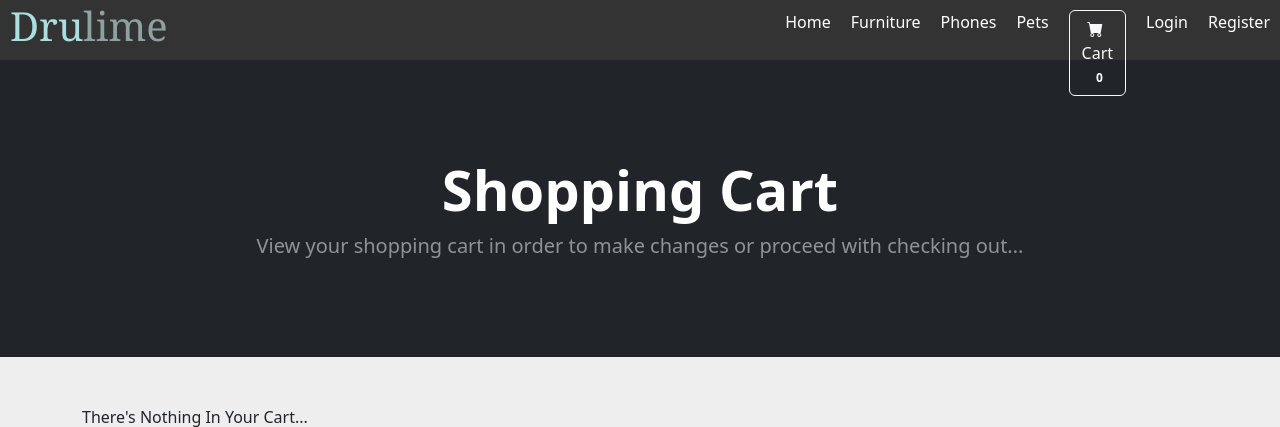
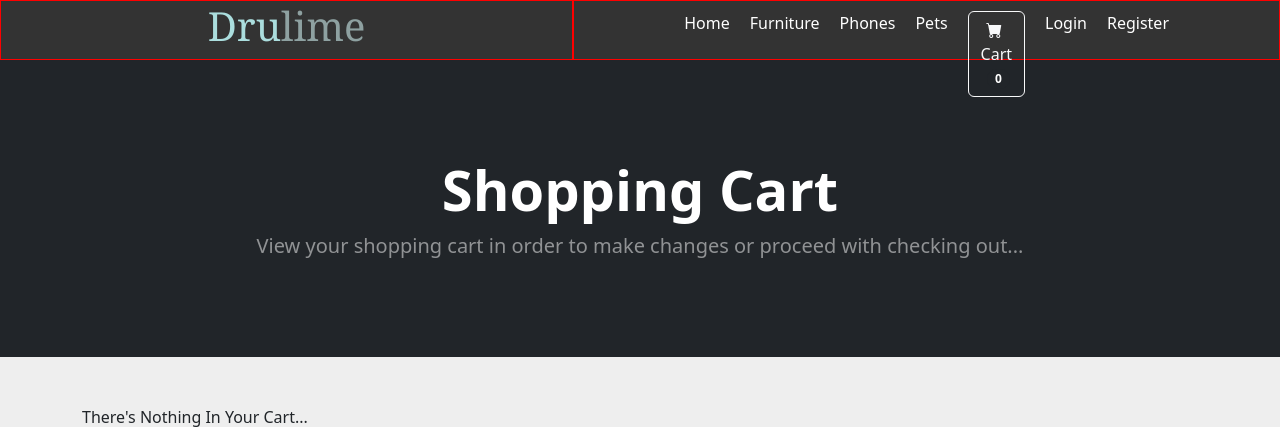
Before and after one commit to kalosius/Dru-Limited, a Django app: page /cart/ in a window 1280 px wide. Shown: the top 427 px of the page. Run offline with Django 5.2, Linux system fonts and the light colour scheme; some libraries are stand-ins or nearby versions.

Commit message:
button aligning well

```diff
--- a/druu/static/style/nav.css
+++ b/druu/static/style/nav.css
@@ -11,12 +11,18 @@ body {
 
 nav {
   display: flex !important;
+  justify-content: space-around !important;
   background-color: #333;
   height: 60px;
   width: 100%;
   position: fixed !important;
   top: 0;
   z-index: 1;
+}
+
+.nav-container {
+  border: 1px solid red;
+  padding: 0 100px;
 }
 
 .card {
@@ -30,9 +36,11 @@ nav {
 }
 
 .nav-list {
-  display: flex;
-  justify-content: space-between;
+  border: 1px solid red;
+  display: flex !important;
+  justify-content: space-around !important;
   align-items: center;
+  width: 100%;
   padding: 10px;
   background-color: #333;
   color: #fff;
@@ -71,6 +79,7 @@ form 767px to 411
 
 @media only screen and (max-width: 767px) {
   /* Side-nav */
+
   .nav-unorder {
     display: none; /* Initially hide the nav items on smaller screens */
     flex-direction: column; /*nav list items*/
@@ -95,6 +104,11 @@ form 767px to 411
   .nav-unorder form {
     margin-left: 30%;
     margin-bottom: 30px;
+  }
+
+  /* hiding the display and showing toggle button */
+  .nav-container {
+    display: none;
   }
 
   .toggle-button {
```
